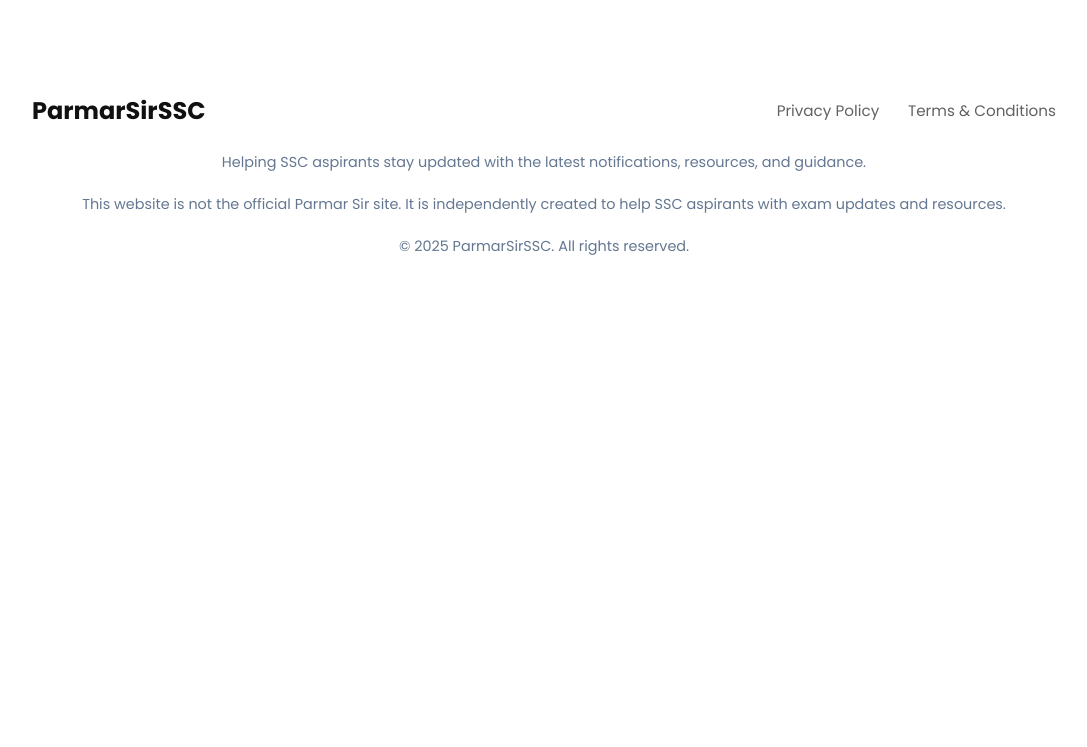
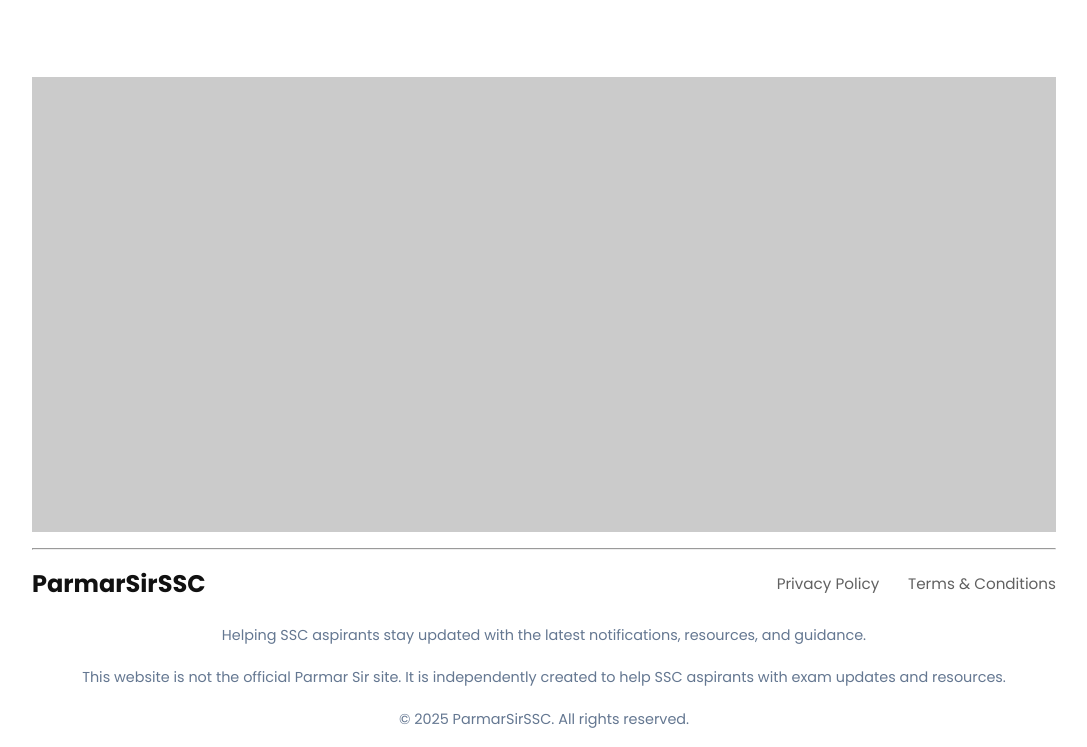
Before and after one commit to NishantChaurasiya/blog-website, a plain HTML site: page index.html in a window 1280 px wide. Shown: the part 594-1341 px from the top of the page, without its empty margins (96-1183 px from the left). Before the commit the page ends 872 px from the top, so only its background shows below. Drawn offline with nearby package versions, Linux system fonts and the light colour scheme.

Commit message:
add home page

```diff
--- a/index.html
+++ b/index.html
@@ -59,11 +59,18 @@
         <h1>The Heaven For SSC Aspirants</h1>
         <p>ParmarSirSSC is a dedicated platform for SSC aspirants where you can find all the latest updates, news, and notifications about upcoming SSC exams. Whether it’s information about new vacancies, admit cards, syllabus updates, or result announcements — everything is shared here quickly and accurately. Stay connected with ParmarSirSSC to never miss any important SSC notification and continue your preparation with confidence.</p>
       </div>
+
       <div class="home-page-right">
         <img src="img/real-hero-image.webp" alt="SSC Exam Preparation Updates - ParmarSirSSC">
       </div>
     </div>
 
+    <div class="max-width-1 m-auto home-articles">
+      <div class="home-article"></div>
+    </div>
+    <div class="max-width-1 m-auto">
+            <hr>
+        </div>
     <footer class="footer max-width-1 m-auto">
       <div class="footer-container">
         <div class="top-footer">
```
